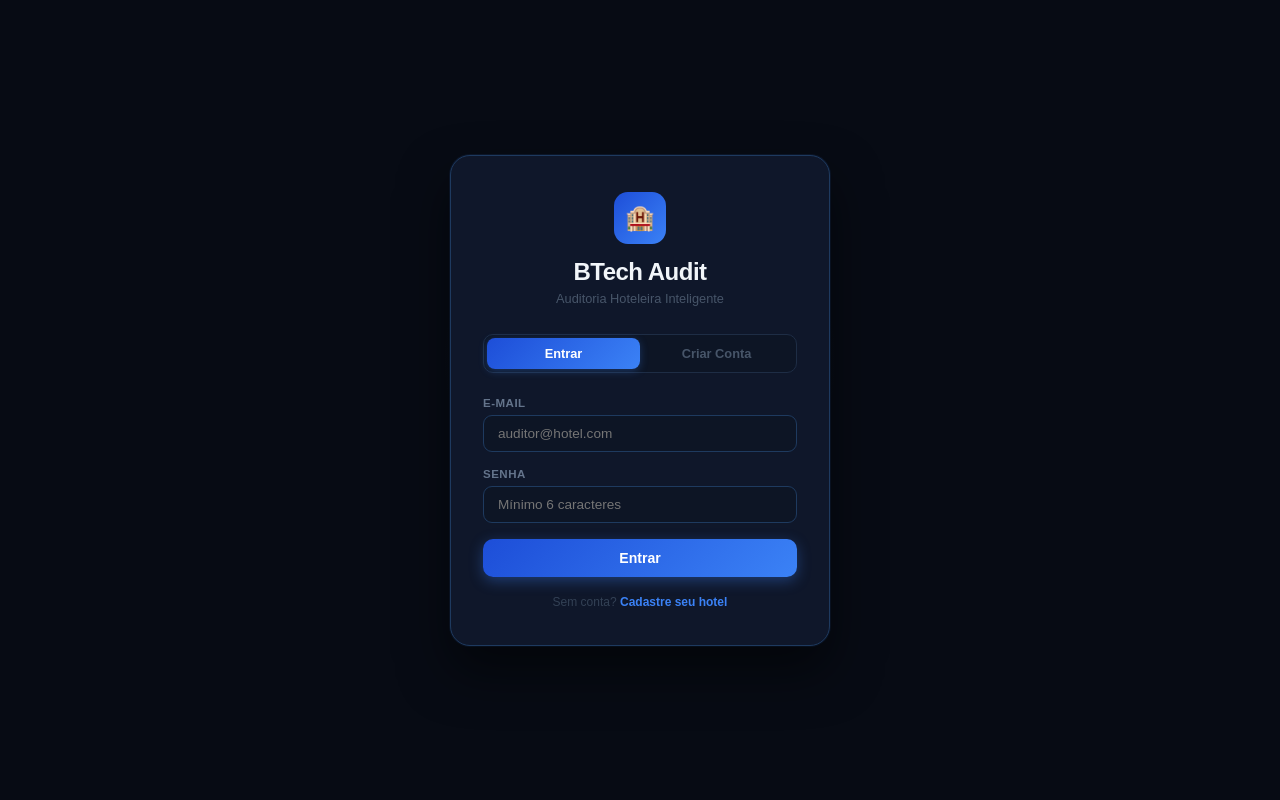
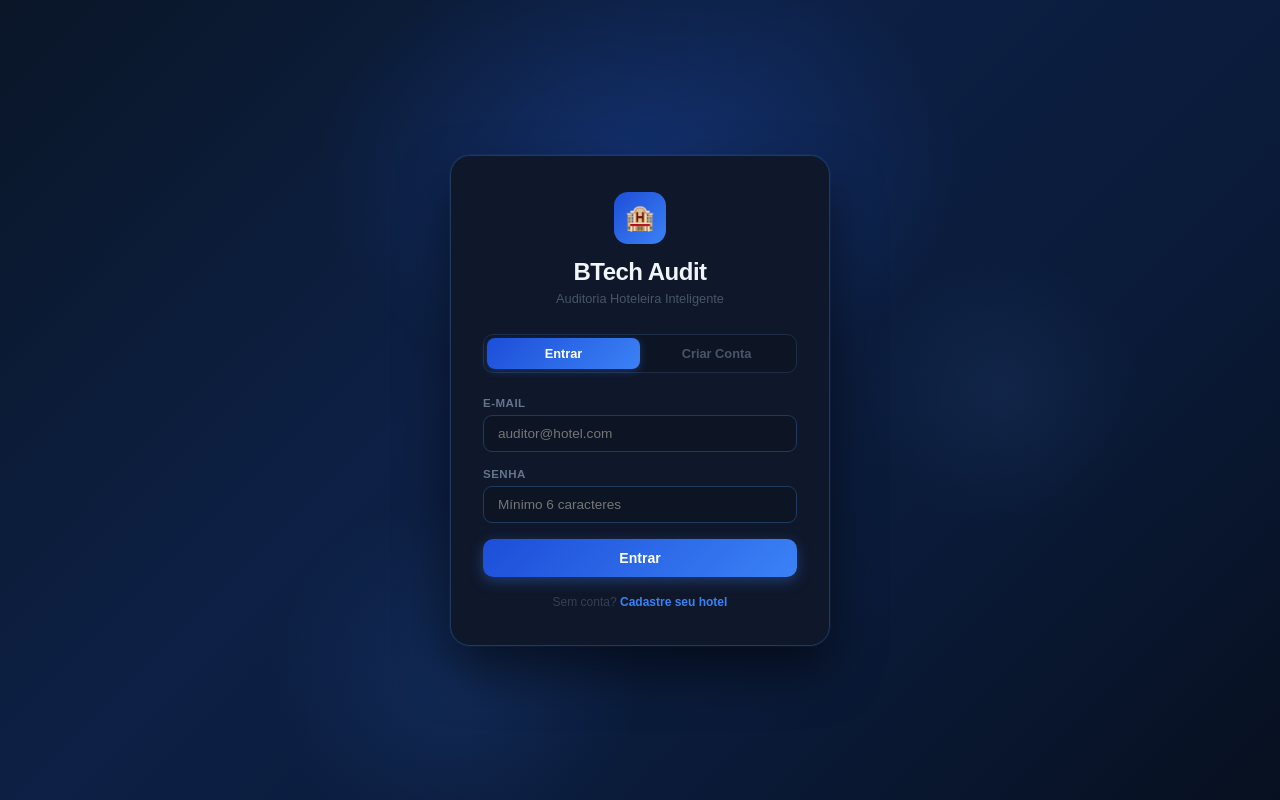
Before and after one commit to Bsouto319/BTech-Audit, a React (Vite) app: page / in a window 1280 px wide. Built offline with nearby package versions, Linux system fonts and the light colour scheme; no server answers.

Commit message:
chore: ajustes visuais login + gitignore

```diff
--- a/src/pages/Login.jsx
+++ b/src/pages/Login.jsx
@@ -63,8 +63,10 @@ export default function Login() {
 
   return (
     <div style={outer}>
-      {/* Glow decoration */}
-      <div style={{ position: 'absolute', top: '20%', left: '50%', transform: 'translateX(-50%)', width: 400, height: 400, background: 'radial-gradient(circle, rgba(59,130,246,.15) 0%, transparent 70%)', pointerEvents: 'none' }} />
+      {/* Blue glow decorations */}
+      <div style={{ position: 'absolute', top: '-10%', left: '50%', transform: 'translateX(-50%)', width: 700, height: 500, background: 'radial-gradient(ellipse, rgba(37,99,235,.25) 0%, transparent 65%)', pointerEvents: 'none' }} />
+      <div style={{ position: 'absolute', bottom: '-10%', left: '20%', width: 400, height: 400, background: 'radial-gradient(circle, rgba(59,130,246,.12) 0%, transparent 65%)', pointerEvents: 'none' }} />
+      <div style={{ position: 'absolute', top: '30%', right: '10%', width: 300, height: 300, background: 'radial-gradient(circle, rgba(96,165,250,.08) 0%, transparent 65%)', pointerEvents: 'none' }} />
 
       <div style={card}>
         {/* Brand */}
@@ -140,7 +142,7 @@ function Field({ label, children }) {
 
 const outer = {
   minHeight: '100vh',
-  background: '#070b14',
+  background: 'linear-gradient(135deg, #0a1628 0%, #0d2045 40%, #0a1a38 70%, #071020 100%)',
   display: 'flex',
   alignItems: 'center',
   justifyContent: 'center',
```
Also changed, not shown: 1 other file (tests, documents, lock files or other folders).
